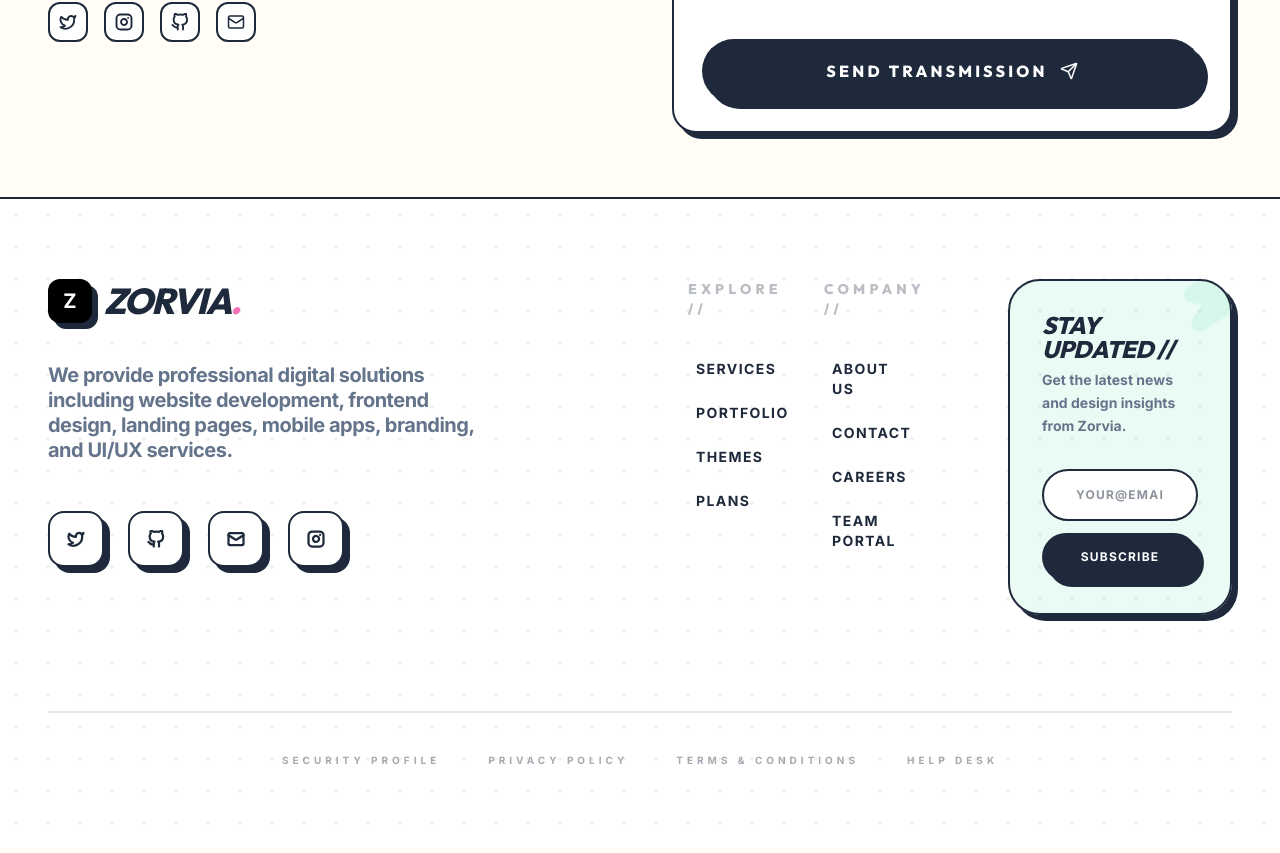
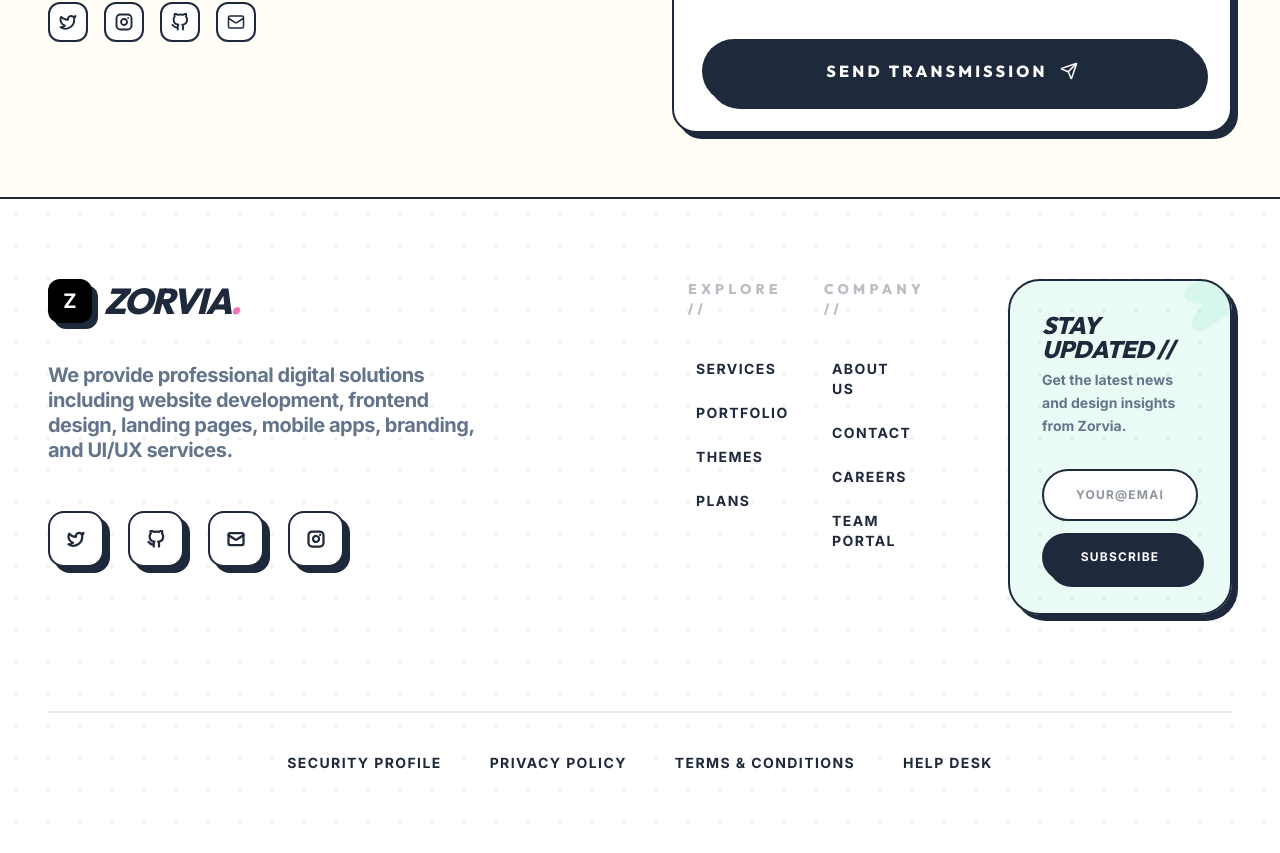
Before and after one commit to itzdevilsunny/my-company-web-site, a React (Vite) app: page / in a window 1280 px wide. Shown: the part 6341-7194 px from the top of the page. Built offline with nearby package versions, Linux system fonts and the light colour scheme; no server answers; the database is empty; a web font is replaced by a local one.

Commit message:
style: make footer legal links bigger and bolder

```diff
--- a/src/components/layouts/Footer.jsx
+++ b/src/components/layouts/Footer.jsx
@@ -110,11 +110,11 @@ const Footer = () => {
 
         <div className="mt-16 lg:mt-24 pt-8 lg:pt-10 border-t-2 border-foreground/10 flex flex-col items-center justify-center gap-6 relative z-10">
 
-        <div className="flex flex-wrap justify-center gap-6 lg:gap-12 text-[8px] lg:text-[10px] font-black uppercase tracking-[0.4em] text-foreground/40 text-center">
-          <Link to="/security" className="hover:text-primary transition-colors">Security Profile</Link>
-          <Link to="/privacy" className="hover:text-secondary transition-colors">Privacy Policy</Link>
-          <Link to="/terms" className="hover:text-tertiary transition-colors">Terms & Conditions</Link>
-          <Link to="/help-desk" className="hover:text-quaternary transition-colors">Help Desk</Link>
+        <div className="flex flex-wrap justify-center gap-6 lg:gap-12 text-xs lg:text-sm font-black uppercase tracking-widest text-foreground text-center">
+          <Link to="/security" className="hover:text-primary transition-all hover:scale-105">Security Profile</Link>
+          <Link to="/privacy" className="hover:text-secondary transition-all hover:scale-105">Privacy Policy</Link>
+          <Link to="/terms" className="hover:text-tertiary transition-all hover:scale-105">Terms & Conditions</Link>
+          <Link to="/help-desk" className="hover:text-quaternary transition-all hover:scale-105">Help Desk</Link>
         </div>
       </div>
     </footer>
```
